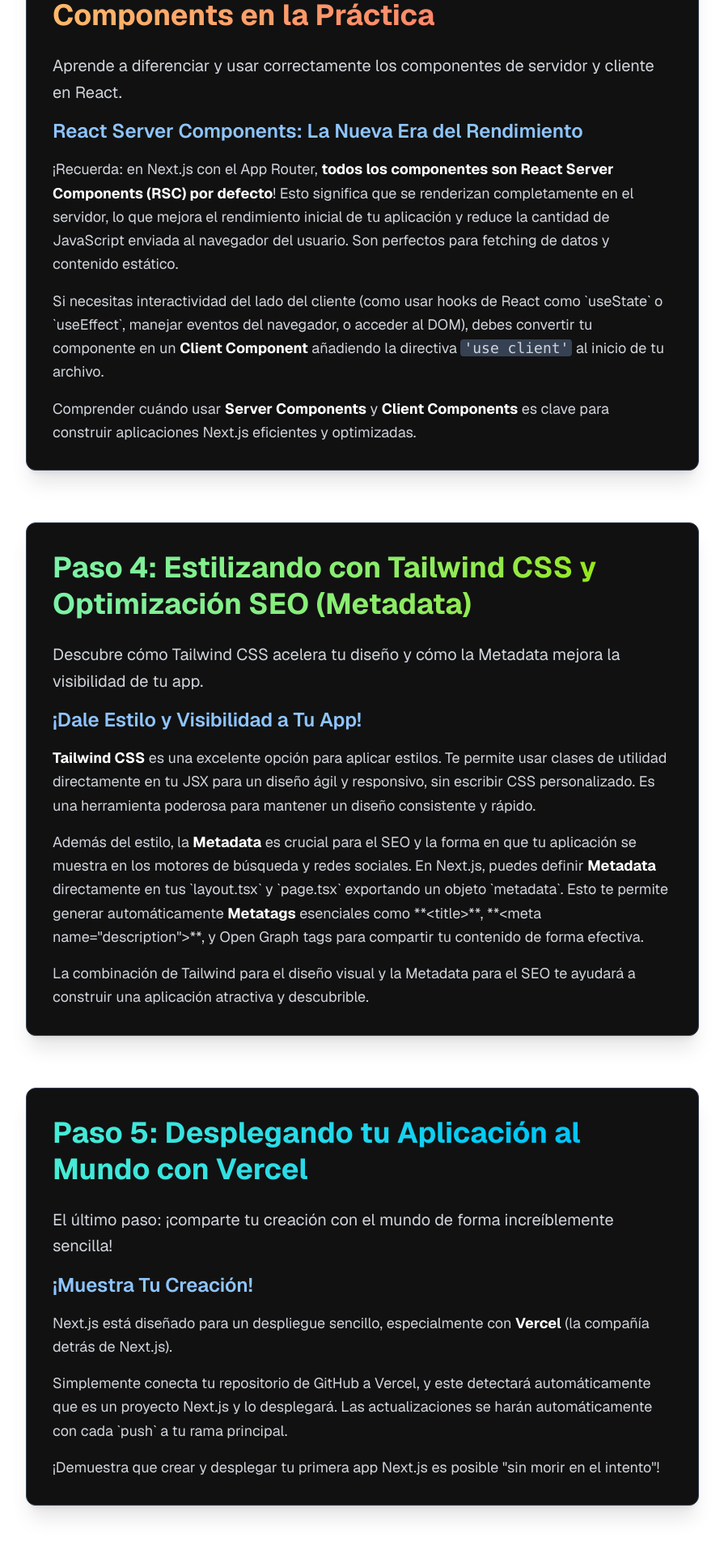
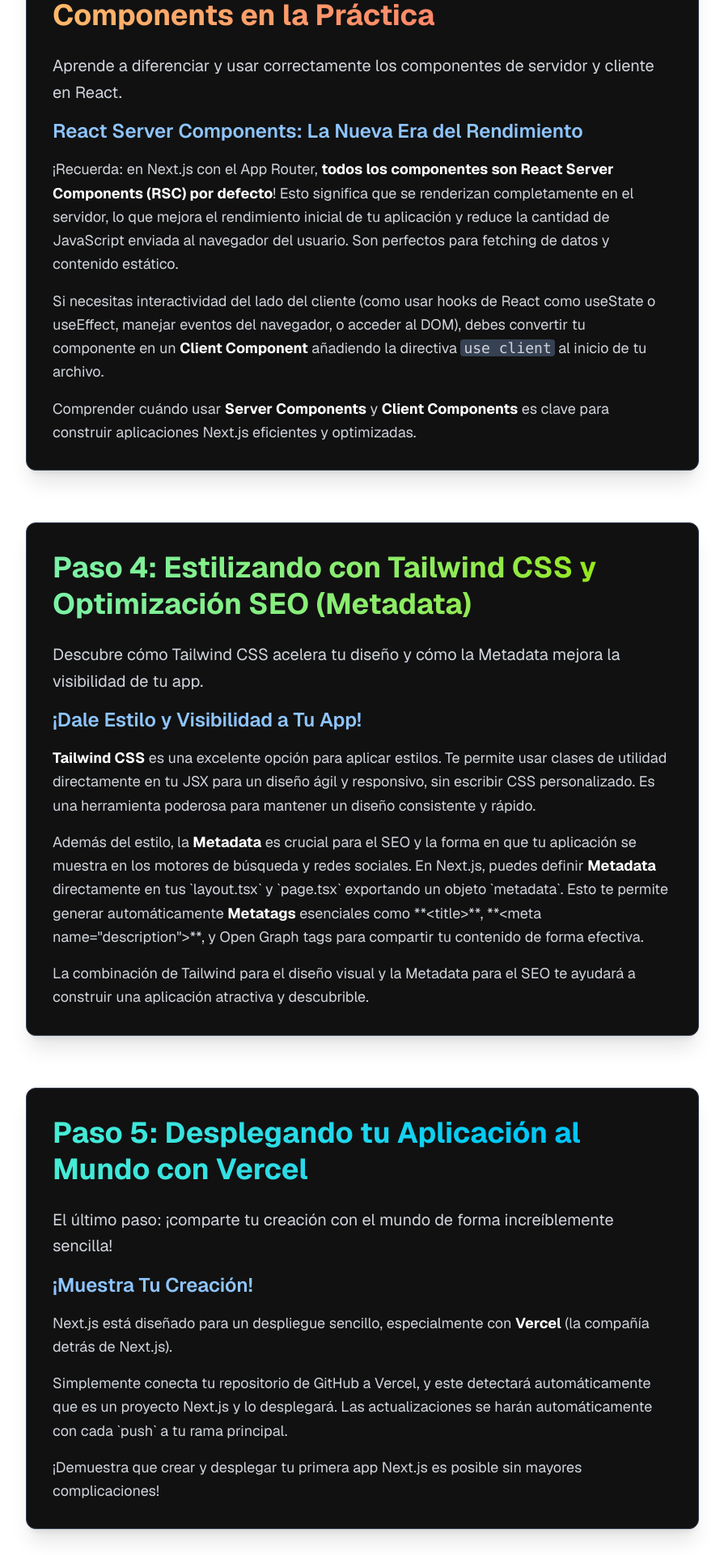
Before and after one commit to JereStorm/next-tu-primer-app, a Next.js app: page / in a window 1280 px wide. Shown: the part 2379-4299 px from the top of the page at 81% size, without its empty margins (192-1087 px from the left). Before the commit the page ends 4270 px from the top, so only its background shows below. Built offline with nearby package versions, Linux system fonts and the light colour scheme.

Commit message:
Arreglando conflictos con Eslint

```diff
--- a/components/steps/Steps.tsx
+++ b/components/steps/Steps.tsx
@@ -54,8 +54,7 @@ const guideStepsData = [
                     ¡Recuerda: en Next.js con el App Router, <strong className="text-white">todos los componentes son React Server Components (RSC) por defecto</strong>! Esto significa que se renderizan completamente en el servidor, lo que mejora el rendimiento inicial de tu aplicación y reduce la cantidad de JavaScript enviada al navegador del usuario. Son perfectos para fetching de datos y contenido estático.
                 </p>
                 <p className="text-lg text-gray-300 leading-relaxed mb-4">
-                    Si necesitas interactividad del lado del cliente (como usar hooks de React como `useState` o `useEffect`, manejar eventos del navegador, o acceder al DOM), debes convertir tu componente en un <strong className="text-white">Client Component</strong> añadiendo la directiva <code className="bg-gray-700 px-1 rounded">'use client'</code> al inicio de tu archivo.
-                </p>
+                    Si necesitas interactividad del lado del cliente (como usar hooks de React como useState o useEffect, manejar eventos del navegador, o acceder al DOM), debes convertir tu componente en un <strong className="text-white">Client Component</strong> añadiendo la directiva <code className="bg-gray-700 px-1 rounded">use client</code> al inicio de tu archivo.  </p>
                 <p className="text-lg text-gray-300 leading-relaxed">
                     Comprender cuándo usar <strong className="text-white">Server Components</strong> y <strong className="text-white">Client Components</strong> es clave para construir aplicaciones Next.js eficientes y optimizadas.
                 </p>
@@ -97,7 +96,7 @@ const guideStepsData = [
                     Simplemente conecta tu repositorio de GitHub a Vercel, y este detectará automáticamente que es un proyecto Next.js y lo desplegará. Las actualizaciones se harán automáticamente con cada `push` a tu rama principal.
                 </p>
                 <p className="text-lg text-gray-300 leading-relaxed">
-                    ¡Demuestra que crear y desplegar tu primera app Next.js es posible "sin morir en el intento"!
+                    ¡Demuestra que crear y desplegar tu primera app Next.js es posible sin mayores complicaciones!
                 </p>
             </>
         ), // <-- Cierre correcto del content del Paso 5
```
